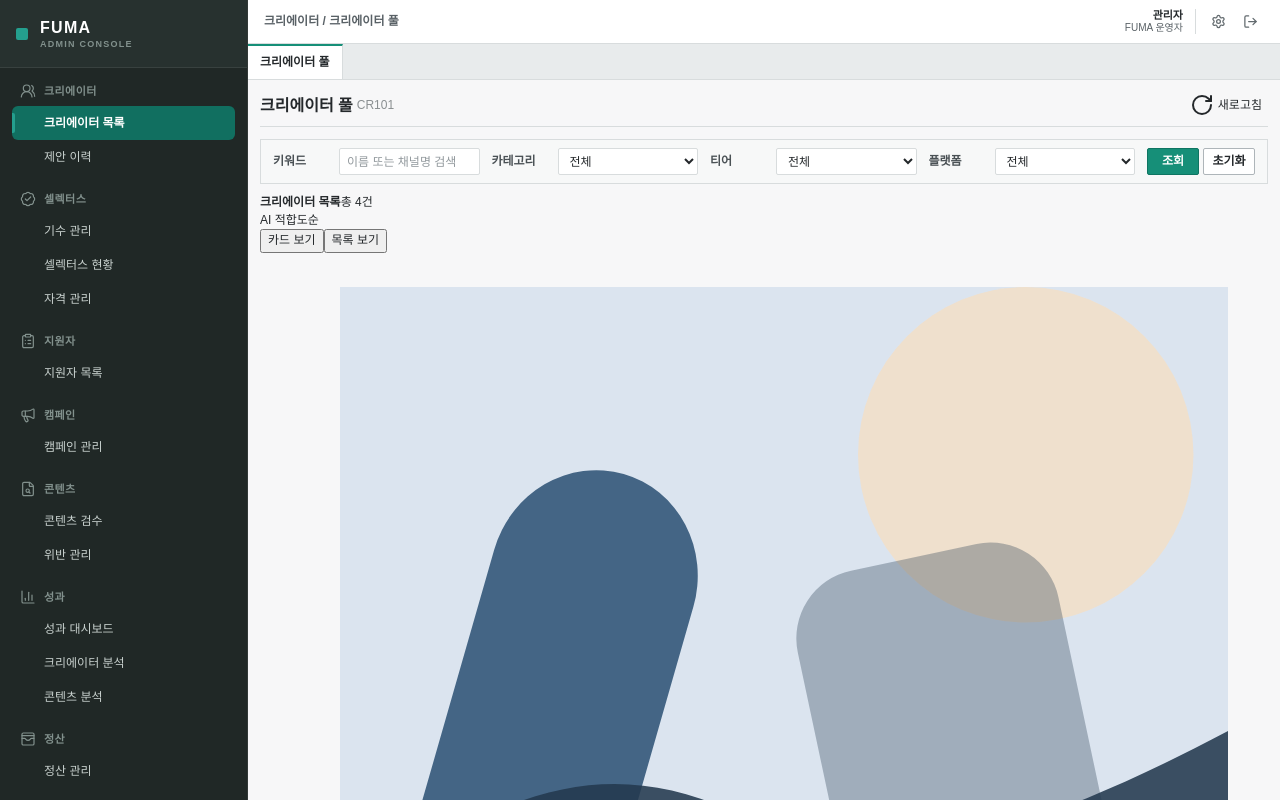
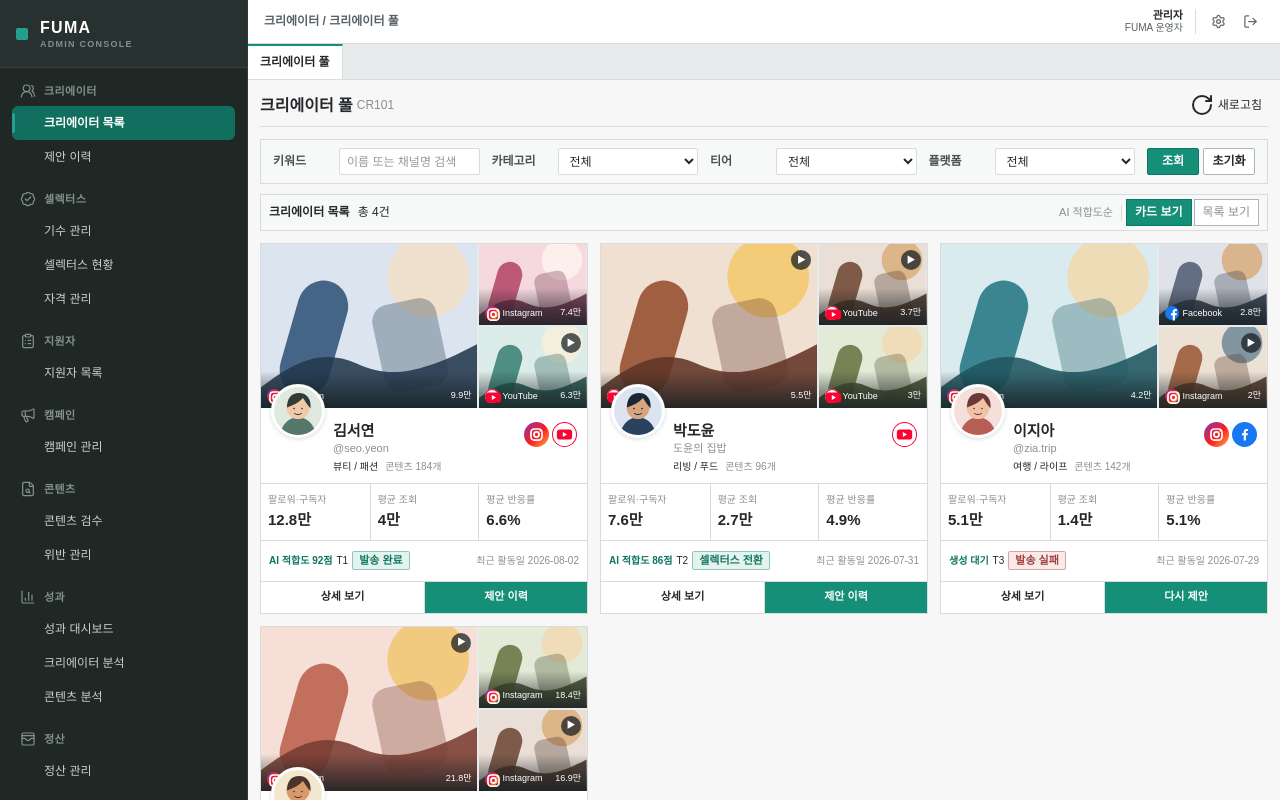
Before and after one commit to HD-Fuma/fe-hiselectors-admin, a React (Vite) app: page / in a window 1280 px wide. Shown: the top 800 px of the page. Built offline with nearby package versions, Linux system fonts and the light colour scheme.

Commit message:
style: add creator pool content cards

```diff
--- a/src/styles/admin.css
+++ b/src/styles/admin.css
@@ -1932,3 +1932,388 @@
   display: flex;
   gap: var(--hsas-space-4);
 }
+
+.fuma-creator-toolbar {
+  min-height: 35px;
+  display: flex;
+  align-items: center;
+  gap: 8px;
+  padding: 4px 8px;
+  border: 1px solid var(--hsas-border);
+  background: var(--hsas-surface-muted);
+}
+
+.fuma-creator-toolbar__summary {
+  color: var(--hsas-text);
+}
+
+.fuma-creator-toolbar__controls {
+  margin-left: auto;
+  display: flex;
+  align-items: center;
+  gap: 4px;
+}
+
+.fuma-creator-toolbar__sort {
+  padding-right: 8px;
+  border-right: 1px solid var(--hsas-border);
+  color: var(--hsas-text-muted);
+  font-size: 11px;
+}
+
+.fuma-creator-toolbar__views {
+  display: inline-flex;
+  gap: 2px;
+}
+
+.fuma-creator-toolbar__view {
+  height: 27px;
+  padding: 0 8px;
+  border: 1px solid var(--hsas-border-dark);
+  background: var(--hsas-surface);
+  color: var(--hsas-text-muted);
+  cursor: pointer;
+}
+
+.fuma-creator-toolbar__view[aria-pressed="true"] {
+  border-color: var(--hsas-teal-dark);
+  background: var(--hsas-teal);
+  color: var(--hsas-text-inverse);
+  font-weight: 700;
+}
+
+.fuma-creator-grid {
+  display: grid;
+  grid-template-columns: repeat(3, minmax(0, 1fr));
+  gap: 12px;
+  margin: 2px 0 0;
+  padding: 0;
+  list-style: none;
+}
+
+.fuma-creator-card {
+  min-width: 0;
+  overflow: hidden;
+  border: 1px solid var(--hsas-border);
+  background: var(--hsas-surface);
+  transition:
+    transform 0.15s ease,
+    box-shadow 0.15s ease;
+}
+
+.fuma-creator-card__article {
+  height: 100%;
+  display: flex;
+  flex-direction: column;
+  min-width: 0;
+}
+
+.fuma-creator-mosaic {
+  height: 164px;
+  display: grid;
+  grid-template-columns: 1.45fr 0.72fr;
+  grid-template-rows: 1fr 1fr;
+  gap: 2px;
+  overflow: hidden;
+  background: #e8ebec;
+}
+
+.fuma-creator-media {
+  position: relative;
+  min-width: 0;
+  min-height: 0;
+  margin: 0;
+  overflow: hidden;
+}
+
+.fuma-creator-media--main {
+  grid-row: 1 / span 2;
+}
+
+.fuma-creator-media > svg {
+  width: 100%;
+  height: 100%;
+  display: block;
+  object-fit: cover;
+}
+
+.fuma-creator-media__caption {
+  position: absolute;
+  inset: auto 0 0;
+  display: flex;
+  justify-content: space-between;
+  gap: 4px;
+  padding: 18px 6px 5px;
+  background: linear-gradient(transparent, rgb(18 27 30 / 78%));
+  color: #fff;
+  font-size: 9px;
+}
+
+.fuma-creator-media__source {
+  display: inline-flex;
+  min-width: 0;
+  align-items: center;
+  gap: 3px;
+}
+
+.fuma-creator-media__source .fuma-platform-icon {
+  width: 14px;
+  height: 14px;
+}
+
+.fuma-creator-media__views {
+  font-variant-numeric: tabular-nums;
+}
+
+.fuma-creator-media__play {
+  position: absolute;
+  top: 6px;
+  right: 6px;
+  width: 20px;
+  height: 20px;
+  display: grid;
+  place-items: center;
+  border-radius: 50%;
+  background: rgb(18 27 30 / 72%);
+  color: #fff;
+  font-size: 9px;
+}
+
+.fuma-creator-card__body {
+  min-width: 0;
+  flex: 1;
+}
+
+.fuma-creator-card__identity {
+  position: relative;
+  min-height: 70px;
+  display: flex;
+  align-items: flex-start;
+  gap: 6px;
+  padding: 14px 10px 8px 72px;
+}
+
+.fuma-creator-card__portrait {
+  position: absolute;
+  left: 10px;
+  top: -24px;
+  width: 54px;
+  height: 54px;
+  overflow: hidden;
+  border: 3px solid #fff;
+  border-radius: 50%;
+  background: #fff;
+  box-shadow: 0 1px 4px rgb(35 49 54 / 18%);
+}
+
+.fuma-creator-card__portrait svg {
+  width: 100%;
+  height: 100%;
+  display: block;
+}
+
+.fuma-creator-card__identity-copy {
+  min-width: 0;
+  flex: 1;
+}
+
+.fuma-creator-card__name {
+  margin: 0;
+  color: var(--hsas-text);
+  font-size: 15px;
+  line-height: 18px;
+}
+
+.fuma-creator-card__handle {
+  margin: 1px 0 0;
+  overflow: hidden;
+  color: var(--hsas-text-muted);
+  font-size: 11px;
+  text-overflow: ellipsis;
+  white-space: nowrap;
+}
+
+.fuma-creator-card__categories {
+  margin: 3px 0 0;
+  display: flex;
+  flex-wrap: wrap;
+  gap: 3px 7px;
+  color: var(--hsas-text);
+  font-size: 10px;
+}
+
+.fuma-creator-card__categories span {
+  color: var(--hsas-text-muted);
+}
+
+.fuma-creator-card__platforms {
+  display: flex;
+  flex: 0 0 auto;
+  gap: 3px;
+  margin: 0;
+  padding: 0;
+  list-style: none;
+}
+
+.fuma-platform-icon {
+  width: 25px;
+  height: 25px;
+  display: inline-grid;
+  place-items: center;
+  border-radius: 50%;
+  color: #fff;
+}
+
+.fuma-platform-icon svg {
+  width: 17px;
+  height: 17px;
+  display: block;
+}
+
+.fuma-platform-icon--instagram {
+  background: linear-gradient(135deg, #833ab4, #fd1d1d 55%, #fcb045);
+}
+
+.fuma-platform-icon--youtube {
+  background: #fff;
+  color: #ff0033;
+  box-shadow: inset 0 0 0 1px #ff0033;
+}
+
+.fuma-platform-icon--facebook {
+  background: #1877f2;
+}
+
+.fuma-creator-card__metrics {
+  min-height: 58px;
+  display: grid;
+  grid-template-columns: repeat(3, minmax(0, 1fr));
+  margin: 0;
+  border-top: 1px solid var(--hsas-border);
+  border-bottom: 1px solid var(--hsas-border);
+}
+
+.fuma-creator-card__metric {
+  min-width: 0;
+  display: flex;
+  flex-direction: column;
+  justify-content: center;
+  padding: 6px 7px;
+  border-left: 1px solid var(--hsas-border);
+}
+
+.fuma-creator-card__metric:first-child {
+  border-left: 0;
+}
+
+.fuma-creator-card__metric dt {
+  overflow: hidden;
+  color: var(--hsas-text-muted);
+  font-size: 10px;
+  text-overflow: ellipsis;
+  white-space: nowrap;
+}
+
+.fuma-creator-card__metric dd {
+  margin: 2px 0 0;
+  color: var(--hsas-text);
+  font-size: 15px;
+  font-weight: 700;
+  font-variant-numeric: tabular-nums;
+}
+
+.fuma-creator-card__meta {
+  min-height: 40px;
+  display: flex;
+  align-items: center;
+  gap: 4px;
+  padding: 6px 8px;
+  font-size: 10px;
+}
+
+.fuma-creator-card__ai {
+  color: var(--hsas-teal-dark);
+}
+
+.fuma-creator-card__recent {
+  margin-left: auto;
+  overflow: hidden;
+  color: var(--hsas-text-muted);
+  text-overflow: ellipsis;
+  white-space: nowrap;
+}
+
+.fuma-creator-card__actions {
+  display: grid;
+  grid-template-columns: repeat(2, minmax(0, 1fr));
+  border-top: 1px solid var(--hsas-border);
+}
+
+.fuma-creator-card__action {
+  height: 31px;
+  display: grid;
+  place-items: center;
+  color: var(--hsas-text);
+  font-size: 11px;
+  font-weight: 700;
+  text-decoration: none;
+}
+
+.fuma-creator-card__action + .fuma-creator-card__action {
+  border-left: 1px solid var(--hsas-border);
+}
+
+.fuma-creator-card__action--primary {
+  background: var(--hsas-teal);
+  color: var(--hsas-text-inverse);
+}
+
+.fuma-creator-card__action:focus-visible,
+.fuma-creator-toolbar__view:focus-visible {
+  outline: 2px solid var(--hsas-teal-dark);
+  outline-offset: -2px;
+}
+
+.fuma-platform-labels {
+  display: flex;
+  flex-wrap: wrap;
+  gap: 4px;
+}
+
+.fuma-platform-label {
+  display: inline-flex;
+  align-items: center;
+  gap: 3px;
+  white-space: nowrap;
+}
+
+.fuma-platform-label .fuma-platform-icon {
+  width: 20px;
+  height: 20px;
+}
+
+.fuma-platform-label .fuma-platform-icon svg {
+  width: 14px;
+  height: 14px;
+}
+
+.fuma-creator-card:hover {
+  transform: translateY(-2px);
+  box-shadow: 0 6px 18px rgb(38 49 53 / 12%);
+}
+
+@media (max-width: 1199px) {
+  .fuma-creator-grid {
+    grid-template-columns: repeat(2, minmax(0, 1fr));
+  }
+}
+
+@media (prefers-reduced-motion: reduce) {
+  .fuma-creator-card {
+    transition: none !important;
+  }
+
+  .fuma-creator-card:hover {
+    transform: none;
+  }
+}
```
Also changed, not shown: 1 other file (tests, documents, lock files or other folders).
